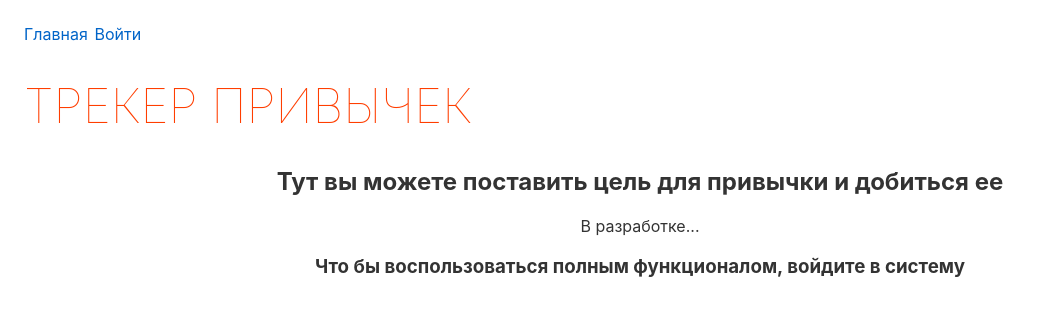
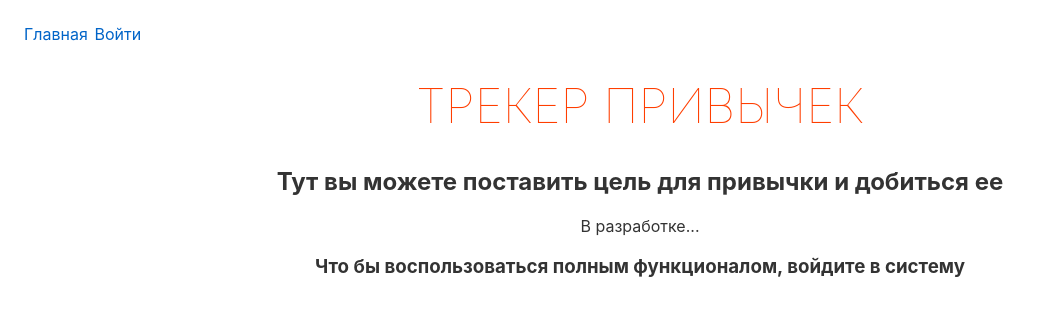
Before and after one commit to AS181DarinaMikolaMax/Clock, a Svelte app in the folder frontend/: page / in a window 1280 px wide. Shown: the top 316 px of the page, without its empty margins (0-1041 px from the left). Built offline with nearby package versions, Linux system fonts and the light colour scheme.

Commit message:
Frontend: center title

```diff
--- a/frontend/src/auth/LoginPage.svelte
+++ b/frontend/src/auth/LoginPage.svelte
@@ -34,7 +34,6 @@
       <LoginForm on:login={handleLogin} />
     </div>
     <SignUpButton value="У мене немає аккаунту" on:click={handleSignUp} />
-
     <div class="loading-wrapper">
       {#if isLoading}
         <BarLoader size="90" color="rgb(145, 87, 187)" />
--- a/frontend/src/home/HomePage.svelte
+++ b/frontend/src/home/HomePage.svelte
@@ -19,5 +19,6 @@
     text-transform: uppercase;
     font-size: 3em;
     font-weight: 100;
+    justify-content: center;
   }
 </style>
--- a/frontend/src/router/AppRouter.svelte
+++ b/frontend/src/router/AppRouter.svelte
@@ -1,5 +1,9 @@
 <script context="module">
   export class Routes {
+    // static get repoPrefix() {
+    //   return "/KekToDo";
+    // }
+
     static get HOME() {
       return "/";
     }
@@ -20,7 +24,6 @@
   import { Router, Route } from "svelte-routing";
   import LoginPage from "../auth/LoginPage.svelte";
   import HomePage from "../home/HomePage.svelte";
-  import ProtectedRoute from "./components/ProtectedRoute.svelte";
 
   export let url;
 </script>
```
